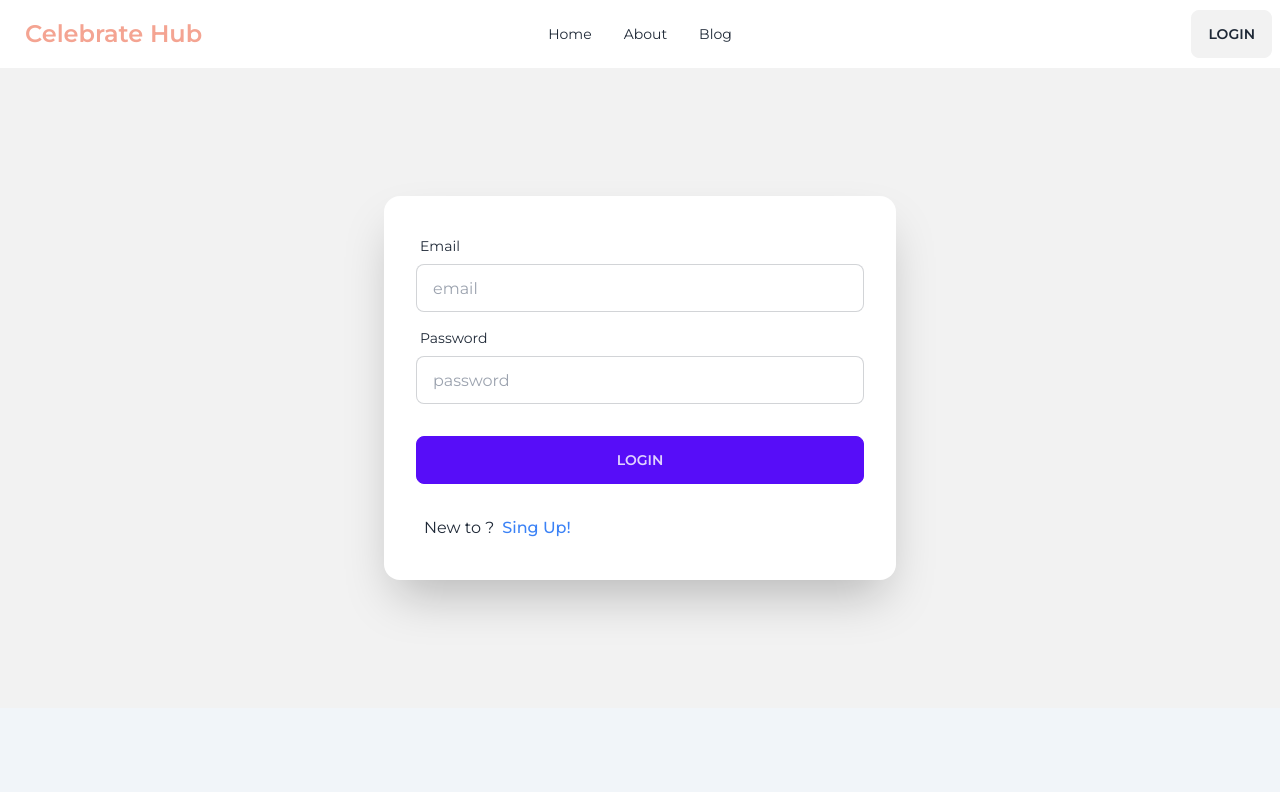
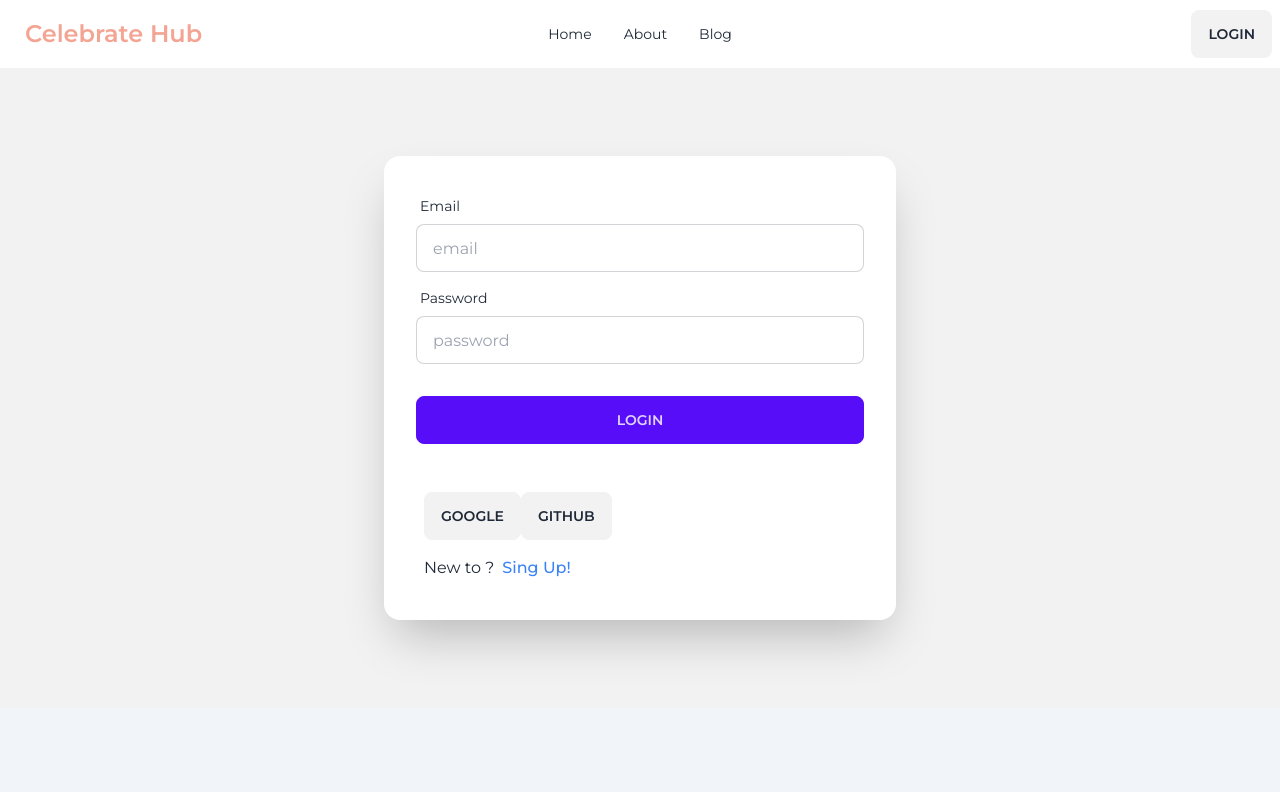
Before and after one commit to Abusayedshuvo/Event-Management-React, a React (Vite) app: page /login in a window 1280 px wide. Shown: the top 792 px of the page. Built offline with nearby package versions, Linux system fonts and the light colour scheme; no server answers.

Commit message:
google and github login created

```diff
--- a/src/Pages/Login/Login.jsx
+++ b/src/Pages/Login/Login.jsx
@@ -1,10 +1,11 @@
 import { useContext } from "react";
-import { Link } from "react-router-dom";
+import { Link, useNavigate } from "react-router-dom";
 import { AuthContext } from "../../context/AuthProvider";
 import Swal from "sweetalert2";
 
 const Login = () => {
-  const { loginUser } = useContext(AuthContext);
+  const { loginUser, googleLogin, githubLogin } = useContext(AuthContext);
+  const navigate = useNavigate();
 
   const handleLogin = (e) => {
     e.preventDefault();
@@ -12,8 +13,29 @@ const Login = () => {
     const password = e.target.password.value;
     loginUser(email, password)
       .then((result) => {
-        console.log(result.user);
         Swal.fire("Log In Success!", "", "success");
+        e.target.reset();
+        navigate("/");
+      })
+      .catch((error) => {
+        console.log(error);
+      });
+  };
+
+  const handleGoogleLogin = () => {
+    googleLogin()
+      .then((result) => {
+        Swal.fire("Google Login Success ful!", "", "success");
+      })
+      .catch((error) => {
+        console.log(error);
+      });
+  };
+
+  const handleGithubLogin = () => {
+    githubLogin()
+      .then((result) => {
+        Swal.fire("Git Hub Login Success ful!", "", "success");
       })
       .catch((error) => {
         console.log(error);
@@ -54,6 +76,15 @@ const Login = () => {
               <button className="btn btn-primary">Login</button>
             </div>
           </form>
+          <div className="px-10 py-4">
+            <button onClick={handleGoogleLogin} className="btn">
+              Google
+            </button>
+            <button onClick={handleGithubLogin} className="btn">
+              GitHub
+            </button>
+          </div>
+
           <div className="px-10 pb-10">
             <p>
               New to ?
--- a/src/Pages/Registration/Registration.jsx
+++ b/src/Pages/Registration/Registration.jsx
@@ -15,6 +15,7 @@ const Registration = () => {
       .then((result) => {
         console.log(result.user);
         Swal.fire("Registration Success!", "", "success");
+        e.target.reset();
       })
       .catch((error) => {
         console.log(error);
--- a/src/context/AuthProvider.jsx
+++ b/src/context/AuthProvider.jsx
@@ -1,9 +1,12 @@
 import { createContext, useEffect, useState } from "react";
 import { PropTypes } from "prop-types";
 import {
+  GithubAuthProvider,
+  GoogleAuthProvider,
   createUserWithEmailAndPassword,
   onAuthStateChanged,
   signInWithEmailAndPassword,
+  signInWithPopup,
   signOut,
 } from "firebase/auth";
 import auth from "../firebase/firebase.config";
@@ -14,6 +17,9 @@ const AuthProvider = ({ children }) => {
   const [user, setUser] = useState(false);
   const [loading, setLoading] = useState(true);
 
+  const googleProvider = new GoogleAuthProvider();
+  const githubProvider = new GithubAuthProvider();
+
   const createUser = (email, password) => {
     setLoading(true);
     return createUserWithEmailAndPassword(auth, email, password);
@@ -22,6 +28,16 @@ const AuthProvider = ({ children }) => {
   const loginUser = (email, password) => {
     setLoading(true);
     return signInWithEmailAndPassword(auth, email, password);
+  };
+
+  const googleLogin = () => {
+    setLoading(true);
+    return signInWithPopup(auth, googleProvider);
+  };
+
+  const githubLogin = () => {
+    setLoading(true);
+    return signInWithPopup(auth, githubProvider);
   };
 
   const logOut = () => {
@@ -39,7 +55,15 @@ const AuthProvider = ({ children }) => {
     };
   }, []);
 
-  const authInfo = { user, createUser, loginUser, logOut, loading };
+  const authInfo = {
+    user,
+    createUser,
+    loginUser,
+    logOut,
+    loading,
+    googleLogin,
+    githubLogin,
+  };
 
   return (
     <AuthContext.Provider value={authInfo}>{children}</AuthContext.Provider>
```
